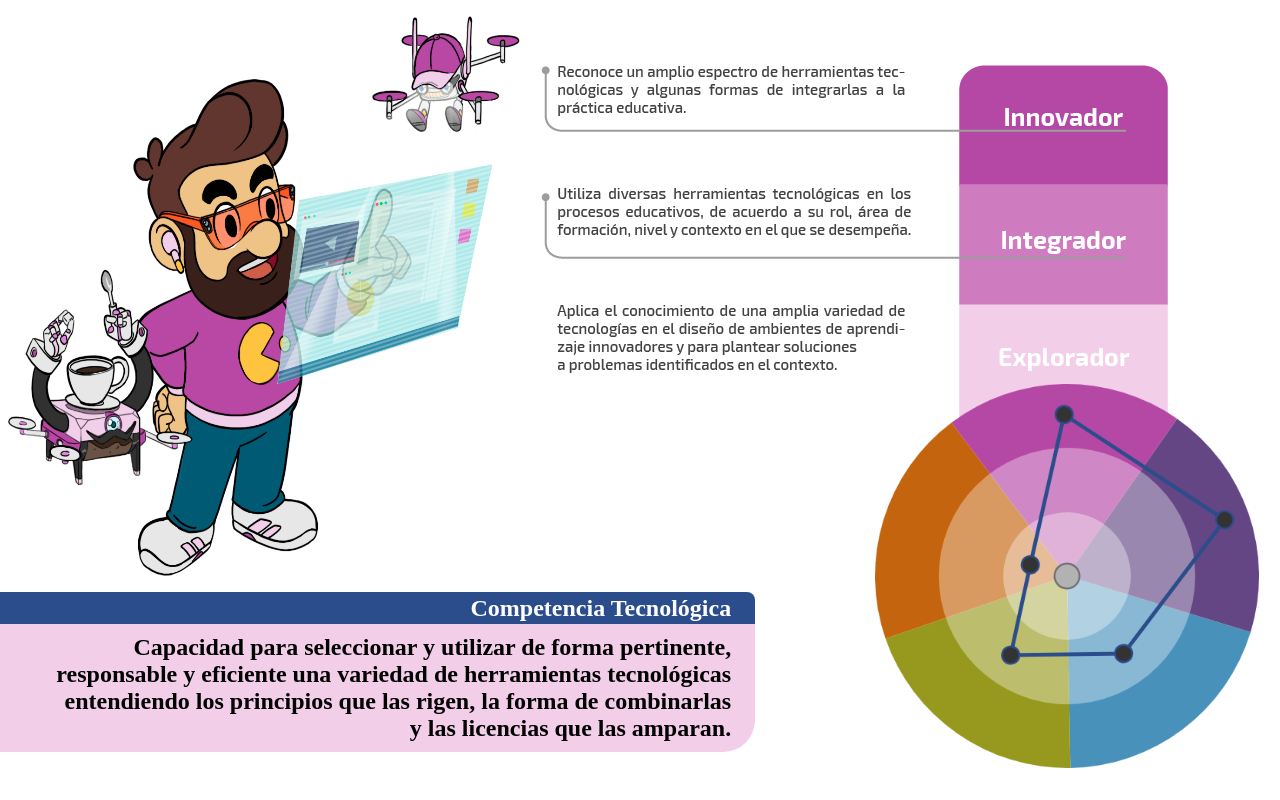
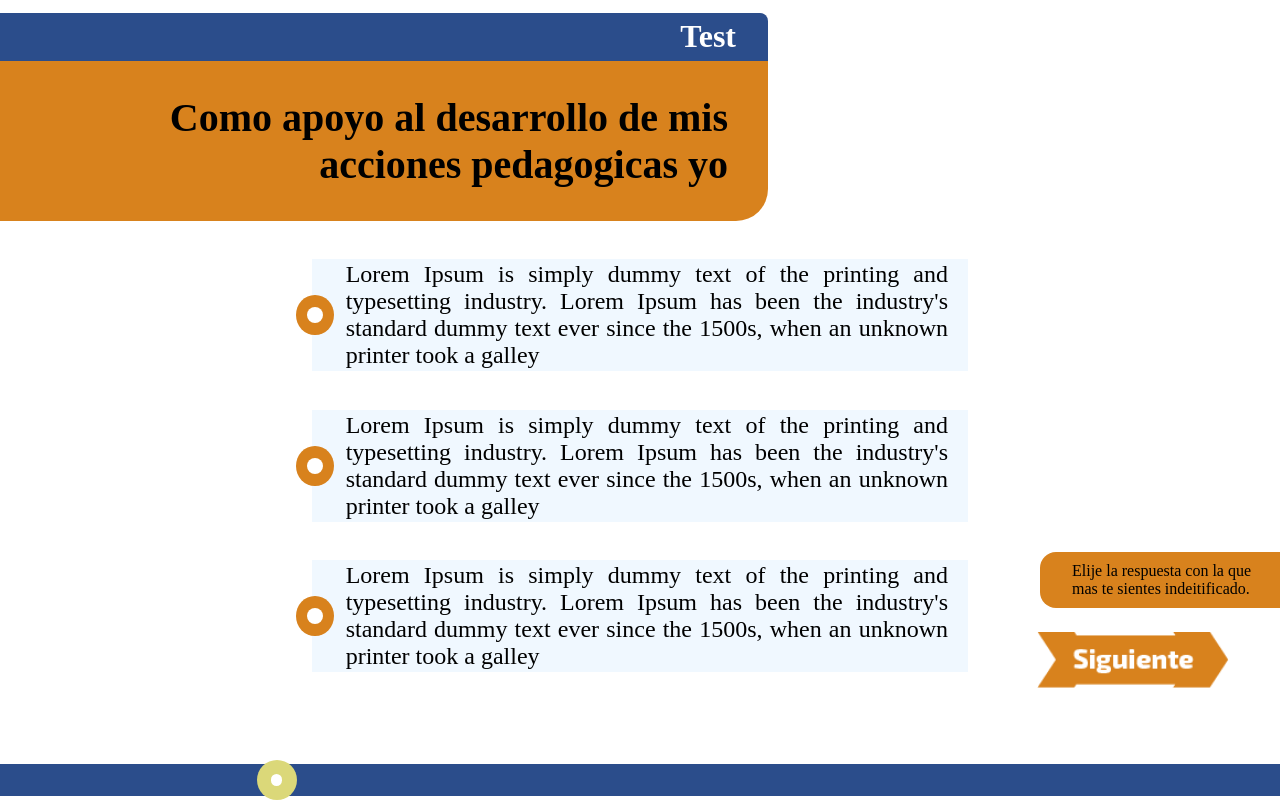
Before and after one commit to MavcDev/Comtic-PCM, an Angular app: page /play in a window 1280 px wide. Before the commit this address led to /. Built offline with nearby package versions, Linux system fonts and the light colour scheme.

Commit message:
logica de las preguntas

```diff
--- a/src/app/app-routing.module.ts
+++ b/src/app/app-routing.module.ts
@@ -1,8 +1,12 @@
 import { NgModule } from '@angular/core';
 import { Routes, RouterModule } from '@angular/router';
 
+import { PlayPageComponent } from './page/play-page/play-page.component';
 
-const routes: Routes = [];
+const routes: Routes = [
+  {path: 'play', component: PlayPageComponent},
+  {path: '', redirectTo: 'play', pathMatch:  'full'}
+];
 
 @NgModule({
   imports: [RouterModule.forRoot(routes)],
--- a/src/app/app.component.html
+++ b/src/app/app.component.html
@@ -1 +1 @@
-<result></result>
+<router-outlet></router-outlet>
--- a/src/app/component/question-form/question-form.component.html
+++ b/src/app/component/question-form/question-form.component.html
@@ -1,11 +1,11 @@
 <div class="container">
     <question [color]="listColorMain[indexColor].colorMain"></question>
-    <!-- <answer *ngFor="let answer of question?.answer; let i = index"  (click)="clickAnswer(i)" [color]="listColorMain[indexColor]"></answer> -->
-    <answer (click)="clickAnswer(1)" [color]="listColorMain[indexColor]"></answer>
-    <answer [color]="listColorMain[indexColor]"></answer>
-    <answer [color]="listColorMain[indexColor]"></answer>
+    <!-- <answer *ngFor="let answer of question?.answer; let i = index"  (click)="clickAnswer(i)" [isSelect]="selectAnswer[i]" [color]="listColorMain[indexColor]"></answer> -->
+    <answer (click)="clickAnswer(0)" [isSelect]="selectAnswer[0]" [color]="listColorMain[indexColor]"></answer>
+    <answer  (click)="clickAnswer(1)" [isSelect]="selectAnswer[1]" [color]="listColorMain[indexColor]"></answer>
+    <answer  (click)="clickAnswer(2)" [isSelect]="selectAnswer[2]" [color]="listColorMain[indexColor]"></answer>
 
     <label-next [color]="listColorMain[indexColor].colorMain"></label-next>
-    <btnfinish></btnfinish>
+    <btnfinish (click)="clickNext()" ></btnfinish>
     <line-question [listColors]= "listColorLine" [postLine]="indexQuestion + 1" ></line-question>
 </div>
--- a/src/app/component/question-form/question-form.component.ts
+++ b/src/app/component/question-form/question-form.component.ts
@@ -1,4 +1,4 @@
-import { Component, OnInit, Input } from '@angular/core';
+import { Component, OnInit, Input, Output, EventEmitter } from '@angular/core';
 import {ColorService} from './../../service/color.service';
 import { Question } from './../../interface/interfaces';
 
@@ -9,19 +9,21 @@ import { Question } from './../../interface/interfaces';
 })
 export class QuestionFormComponent implements OnInit {
 
-  /**
-   * Crear question y answer interfcae pasarlas como pinput
-   *
-   */
-
   listColorLine: Array<any>;
   listColorMain: Array<any>;
+  selectAnswer: Array<boolean> = [false, false, false];
+  indexAnswer: number = -1;
 
-  indexQuestion: number = 14;
+  @Input()
+  indexQuestion: number = 0;
+
+  @Input()
   indexColor: number = 0;
 
   @Input()
   question:Question;
+
+  @Output() clickNextQuestion = new EventEmitter<number>();
 
   constructor(private colors: ColorService) { }
 
@@ -35,7 +37,30 @@ export class QuestionFormComponent implements OnInit {
   }
 
   clickAnswer(index: number){
-
+    this.selectAnswer.fill(false);
+    this.selectAnswer[index] =  true;
+    this.indexAnswer = index;
   }
 
+  clickNext(){
+    if(!this.validateSelectQuestion()){
+      alert("Debe selecionar al menos una de las opciones.");
+      return;
+    }
+
+    this.clickNextQuestion.emit(this.indexAnswer);
+    this.restart();
+  }
+
+  validateSelectQuestion(){
+    let isSelect = this.selectAnswer.find(elm => {
+      return elm == true;
+    });
+    return (isSelect);
+  }
+
+  restart(){
+    this.selectAnswer.fill(false);
+    this.indexAnswer = -1;
+  }
 }
--- a/src/app/page/play-page/play-page.component.html
+++ b/src/app/page/play-page/play-page.component.html
@@ -1 +1,2 @@
-<question-form></question-form>
+<question-form *ngIf="!isFinishQuestion" [indexQuestion]="indexQuestion" [indexColor]="indexColor" [question]="questionMain" (clickNextQuestion)="nextQuestion($event)" ></question-form>
+<result *ngIf="isFinishQuestion"></result>
--- a/src/app/page/play-page/play-page.component.ts
+++ b/src/app/page/play-page/play-page.component.ts
@@ -1,4 +1,5 @@
 import { Component, OnInit } from '@angular/core';
+import { Question } from 'src/app/interface/interfaces';
 
 @Component({
   selector: 'play-page',
@@ -7,9 +8,51 @@ import { Component, OnInit } from '@angular/core';
 })
 export class PlayPageComponent implements OnInit {
 
+  isFinishQuestion: boolean = false;
+  questionList: Array<Question>;
+  questionMain: Question;
+  indexQuestion: number = 0;
+  indexColor: number = 0;
+  scoreCategory: Array<number> = [0, 0, 0, 0, 0];
+  answerQuestion: Array<number> = []
+  resultQuestion: Array<number> = [0, 0, 0, 0, 0]
+
   constructor() { }
 
   ngOnInit() {
   }
 
+  init(){
+    // cargar los datos
+  }
+
+  nextQuestion(indexAnswer: number){
+    this.answerQuestion.push(indexAnswer);
+    //this.scoreCategory[this.indexColor] += this.questionMain.answer[indexAnswer].score;
+    this.indexQuestion++;
+
+    if(this.indexQuestion >= 15){
+      this.isFinishQuestion = true;
+      this.calculatedValueCategory();
+      return;
+    }
+
+    if ((this.indexQuestion) % 3 == 0)
+      this.indexColor++;
+
+    this.questionMain = this.questionList[this.indexQuestion];
+  }
+
+  calculatedValueCategory(){
+    for(var i = 0; i < this.scoreCategory.length; i++){
+      let media =  this.questionList.length / this.scoreCategory[i];
+      let pos = 0;
+      if(media >= 1 && media < 1.5)
+        pos = 2;
+      else if(media >= 1.5 && media < 3)
+        pos = 1;
+
+      this.resultQuestion[i] = pos;
+    }
+  }
 }
```
Also changed, not shown: src/app/component/answer/answer.component.ts (+2 -8 lines), src/app/component/chart-data/chart-data.component.ts (+0 -35 lines).
